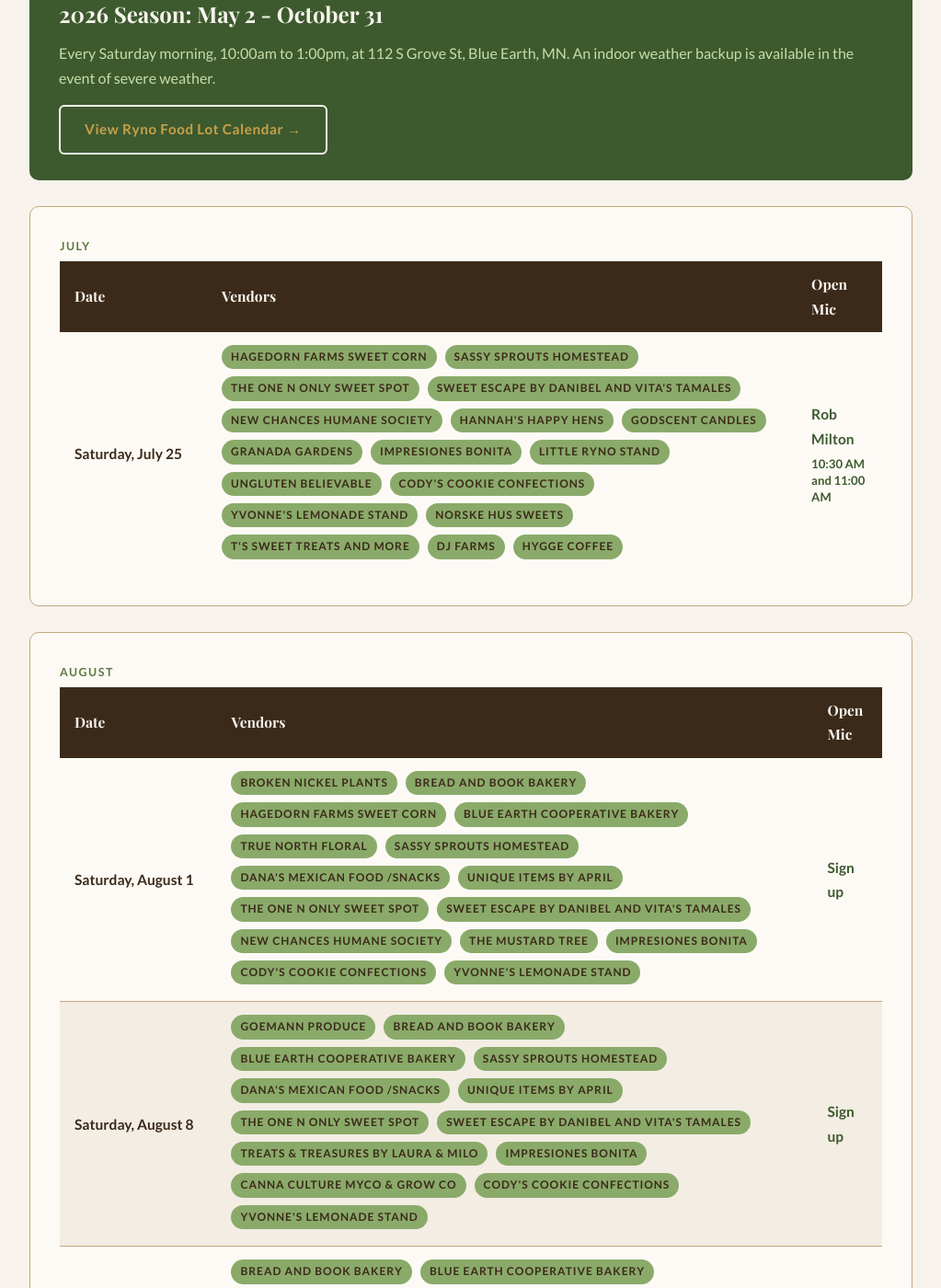
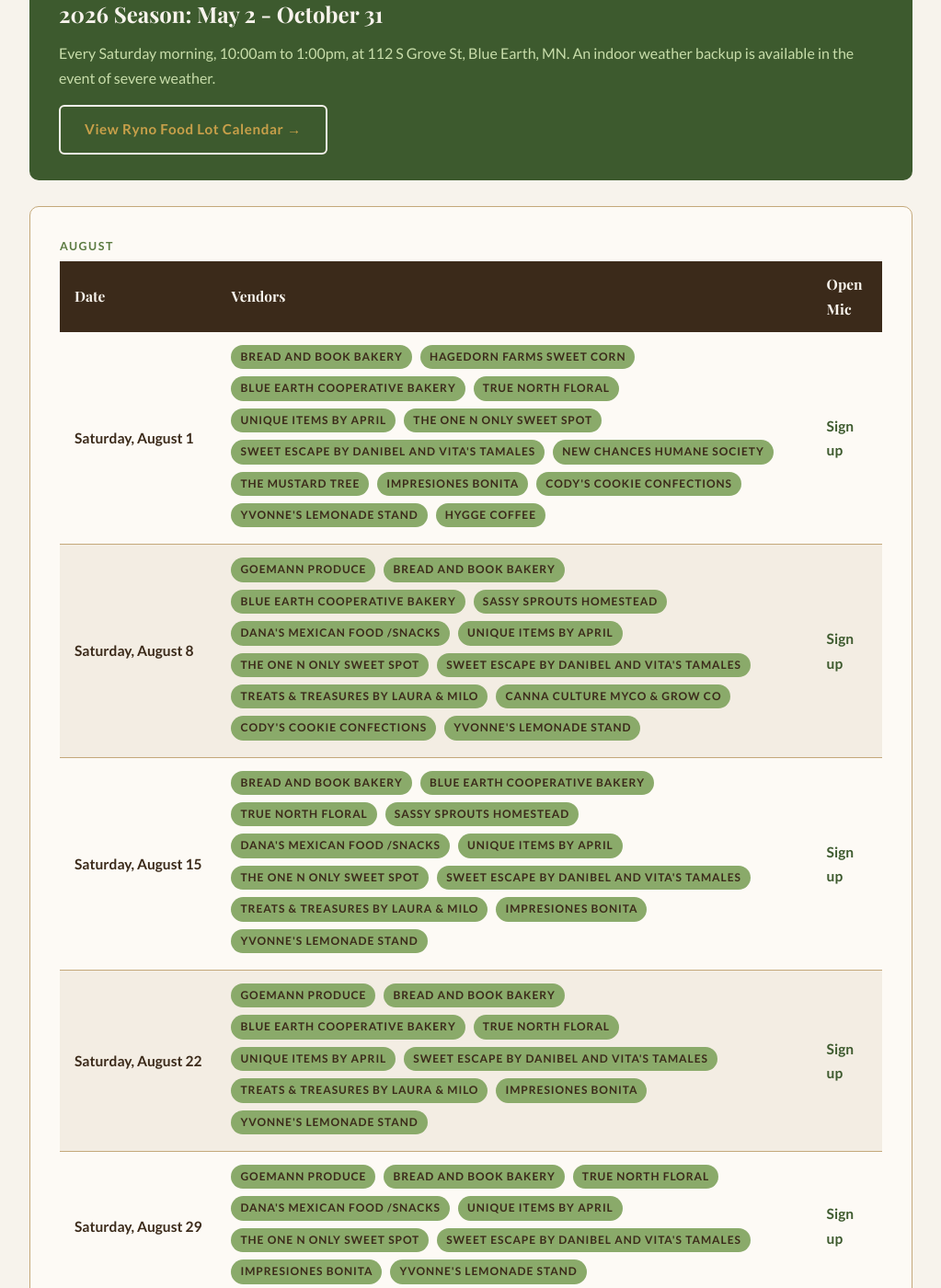
Before and after one commit to blueearthcommunitymarket/blueearthcommunitymarket.github.io, a Jekyll site: the page built from calendar/index.html, in a window 1280 px wide and 1400 px high, scrolled down 316 px. Shown: the whole window at 92% size, without its empty margins (128-1151 px from the left). Built offline with Jekyll 4.4.1, drawn with Linux system fonts in a browser that asks for light colours; some web fonts are replaced; some of the changed text lies outside the part shown.

Commit message:
Update market calendar from July 27 signup PDF

```diff
--- a/calendar/index.html
+++ b/calendar/index.html
@@ -17,43 +17,6 @@
     </div>
 
     <div class="card">
-        <div class="section-label">July</div>
-        <table class="calendar-table">
-            <thead>
-                <tr>
-                    <th style="width: 160px;">Date</th>
-                    <th>Vendors</th>
-                    <th>Open Mic</th>
-                </tr>
-            </thead>
-            <tbody>
-                <tr>
-                    <td class="market-date">Saturday, July 25</td>
-                    <td>
-                        <span class="tag">Hagedorn Farms Sweet Corn</span>
-                        <span class="tag">Sassy Sprouts Homestead</span>
-                        <span class="tag">The One N Only Sweet Spot</span>
-                        <span class="tag">Sweet Escape by Danibel and Vita's Tamales</span>
-                        <span class="tag">New Chances Humane Society</span>
-                        <span class="tag">Hannah's Happy Hens</span>
-                        <span class="tag">GodScent Candles</span>
-                        <span class="tag">Granada Gardens</span>
-                        <span class="tag">Impresiones Bonita</span>
-                        <span class="tag">Little Ryno Stand</span>
-                        <span class="tag">UnGluten Believable</span>
-                        <span class="tag">Cody's Cookie Confections</span>
-                        <span class="tag">Yvonne's Lemonade Stand</span>
-                        <span class="tag">Norske Hus Sweets</span>
-                        <span class="tag">T's Sweet Treats and More</span>
-                        <span class="tag">DJ Farms</span>
-                        <span class="tag">Hygge Coffee</span>
-                    </td>
-                    <td><a href="/open-mic/" class="openmic-link">Rob Milton</a><div class="market-date-note">10:30 AM and 11:00 AM</div></td>
-                </tr>
-            </tbody>
-        </table>
-    </div>
-    <div class="card">
         <div class="section-label">August</div>
         <table class="calendar-table">
             <thead>
@@ -67,13 +30,10 @@
                 <tr>
                     <td class="market-date">Saturday, August 1</td>
                     <td>
-                        <span class="tag">Broken Nickel Plants</span>
                         <span class="tag">Bread and Book Bakery</span>
                         <span class="tag">Hagedorn Farms Sweet Corn</span>
                         <span class="tag">Blue Earth Cooperative Bakery</span>
                         <span class="tag">True North Floral</span>
-                        <span class="tag">Sassy Sprouts Homestead</span>
-                        <span class="tag">Dana's Mexican Food /Snacks</span>
                         <span class="tag">Unique Items by April</span>
                         <span class="tag">The One N Only Sweet Spot</span>
                         <span class="tag">Sweet Escape by Danibel and Vita's Tamales</span>
@@ -82,6 +42,7 @@
                         <span class="tag">Impresiones Bonita</span>
                         <span class="tag">Cody's Cookie Confections</span>
                         <span class="tag">Yvonne's Lemonade Stand</span>
+                        <span class="tag">Hygge Coffee</span>
                     </td>
                     <td><a href="/open-mic/" class="openmic-link">Sign up</a></td>
                 </tr>
@@ -97,7 +58,6 @@
                         <span class="tag">The One N Only Sweet Spot</span>
                         <span class="tag">Sweet Escape by Danibel and Vita's Tamales</span>
                         <span class="tag">Treats &amp; Treasures by Laura &amp; Milo</span>
-                        <span class="tag">Impresiones Bonita</span>
                         <span class="tag">Canna Culture Myco &amp; Grow Co</span>
                         <span class="tag">Cody's Cookie Confections</span>
                         <span class="tag">Yvonne's Lemonade Stand</span>
@@ -128,7 +88,6 @@
                         <span class="tag">Bread and Book Bakery</span>
                         <span class="tag">Blue Earth Cooperative Bakery</span>
                         <span class="tag">True North Floral</span>
-                        <span class="tag">Sassy Sprouts Homestead</span>
                         <span class="tag">Unique Items by April</span>
                         <span class="tag">Sweet Escape by Danibel and Vita's Tamales</span>
                         <span class="tag">Treats &amp; Treasures by Laura &amp; Milo</span>
```
Also changed, not shown: vendor-spotlight/index.html (+20 -20 lines).
